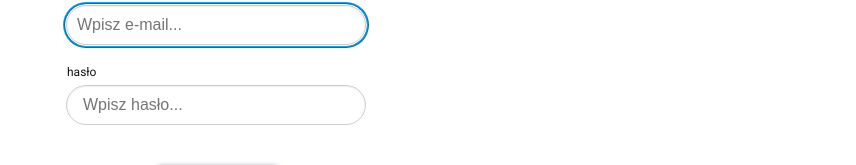
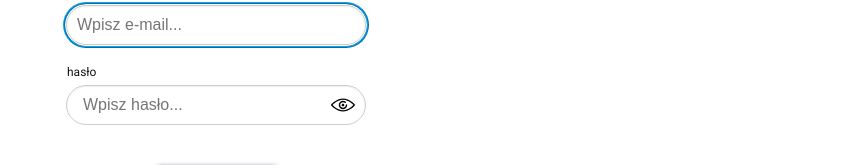
Before and after one commit to Kiszuriwalilibori/youtube, a React (Create React App) app: page / in a window 1280 px wide. Shown: the part 169-334 px from the top of the page, without its empty margins (424-1280 px from the left). Built offline with nearby package versions, Linux system fonts and the light colour scheme.

Commit message:
working eye  toggling type on password

```diff
--- a/src/hooks/index.ts
+++ b/src/hooks/index.ts
@@ -3,6 +3,7 @@ import useCheckApiKey from "./useCheckApiKey";
 import useDispatchAction from "./useDispatchAction";
 import useFetchThumbnails from "./useFetchThumbnails";
 import useHandleConnectionStatus from "./useHandleConnectionStatus";
+import useManageEye from "./useManageEye";
 import useManageInput from "./useManageInput";
 import useManageThumbnails from "./useManageThumbnails";
 import useMessage from "./useMessage";
@@ -16,6 +17,7 @@ export {
     useDispatchAction,
     useFetchThumbnails,
     useHandleConnectionStatus,
+    useManageEye,
     useManageInput,
     useManageThumbnails,
     useMessage,
--- /dev/null
+++ b/src/hooks/useManageEye.ts
@@ -0,0 +1,25 @@
+import { MouseEventHandler, MutableRefObject, useCallback, useRef } from "react";
+
+export const useManageEye = (input: MutableRefObject<HTMLInputElement | null>) => {
+    const eyeRef = useRef<SVGElement | null>(null);
+    const inputRef = useRef<HTMLInputElement | null>(null);
+
+    const toggleInputType = useCallback(
+        (event: any) => {
+            console.log("clicked");
+            if (input.current) {
+                event.stopPropagation();
+                if (input.current.type === "password") {
+                    input.current.type = "text";
+                } else {
+                    input.current.type = "password";
+                }
+            }
+        },
+        [input]
+    );
+
+    return { eyeRef, inputRef, toggleInputType };
+};
+
+export default useManageEye;
--- a/src/pages/LoginPage/components/LoginForm/LoginForm.tsx
+++ b/src/pages/LoginPage/components/LoginForm/LoginForm.tsx
@@ -3,9 +3,10 @@ import { useNavigate } from "react-router-dom";
 import { useForm } from "react-hook-form";
 import { useTranslation } from "react-i18next";
 
+import Icons from "icons";
 import paths from "routing";
 
-import { useDispatchAction } from "hooks";
+import { useDispatchAction, useManageEye } from "hooks";
 import { BasicButton } from "components";
 import { validators } from "./utils";
 
@@ -16,6 +17,7 @@ interface Props {
 
 export const LogInForm = (props: Props) => {
     const refPassword = useRef<HTMLInputElement | null>(null);
+    const { toggleInputType } = useManageEye(refPassword);
     const navigate = useNavigate();
     const { t } = useTranslation();
     const { setError, clearError } = props;
@@ -63,10 +65,7 @@ export const LogInForm = (props: Props) => {
                     {...register("email", validators.email)}
                 />
                 {errors.email && errors.email.type === "required" && (
-                    <span className="field__hint">
-                        {t("warnings.required")}
-                        {/* {criterions.email.required} */}
-                    </span>
+                    <span className="field__hint">{t("warnings.required")}</span>
                 )}
                 {errors.email && errors.email.type === "pattern" && (
                     <span className="field__hint">{t("warnings.pattern")}</span>
@@ -87,11 +86,9 @@ export const LogInForm = (props: Props) => {
                     type="password"
                     {...rest}
                 />
+                <Icons.Eye className="password-toggle-icon" onClick={toggleInputType} />
                 {errors.password && errors.password.type === "required" && (
-                    <span className="field__hint">
-                        {t("warnings.required")}
-                        {/* {criterions.password.required} */}
-                    </span>
+                    <span className="field__hint">{t("warnings.required")}</span>
                 )}
             </label>
 
--- a/src/styles/_login.scss
+++ b/src/styles/_login.scss
@@ -62,18 +62,29 @@
                 padding: 0px;
                 margin: 0px;
                 height: auto;
-                width: 100%;
                 outline: none;
                 color: var(--ytd-searchbox-text-color);
             }
             &__hint {
                 position: absolute;
-                bottom: 16px;
-                right: -125px;
+                right: 0;
+                transform: translateX(100%);
                 color: var(--ytd-alarm-color);
                 font-size: x-small;
                 font-style: italic;
+                padding-left: 8px;
             }
         }
     }
+
+    & .password-toggle-icon {
+        position: absolute;
+        width: 24px;
+        height: auto;
+        top: 50%;
+        right: 10px;
+        transform: translateY(-50%);
+        cursor: pointer;
+        z-index: 2;
+    }
 }
--- a/src/styles/index.css
+++ b/src/styles/index.css
@@ -797,17 +797,27 @@ textarea {
   padding: 0px;
   margin: 0px;
   height: auto;
-  width: 100%;
   outline: none;
   color: var(--ytd-searchbox-text-color);
 }
 .login__form .field__hint {
   position: absolute;
-  bottom: 16px;
-  right: -125px;
+  right: 0;
+  transform: translateX(100%);
   color: var(--ytd-alarm-color);
   font-size: x-small;
   font-style: italic;
+  padding-left: 8px;
+}
+.login .password-toggle-icon {
+  position: absolute;
+  width: 24px;
+  height: auto;
+  top: 50%;
+  right: 10px;
+  transform: translateY(-50%);
+  cursor: pointer;
+  z-index: 2;
 }
 
 [data-tooltip] {
```
Also changed, not shown: src/icons/index.ts (+27 -24 lines), src/icons/eye.svg (added).
